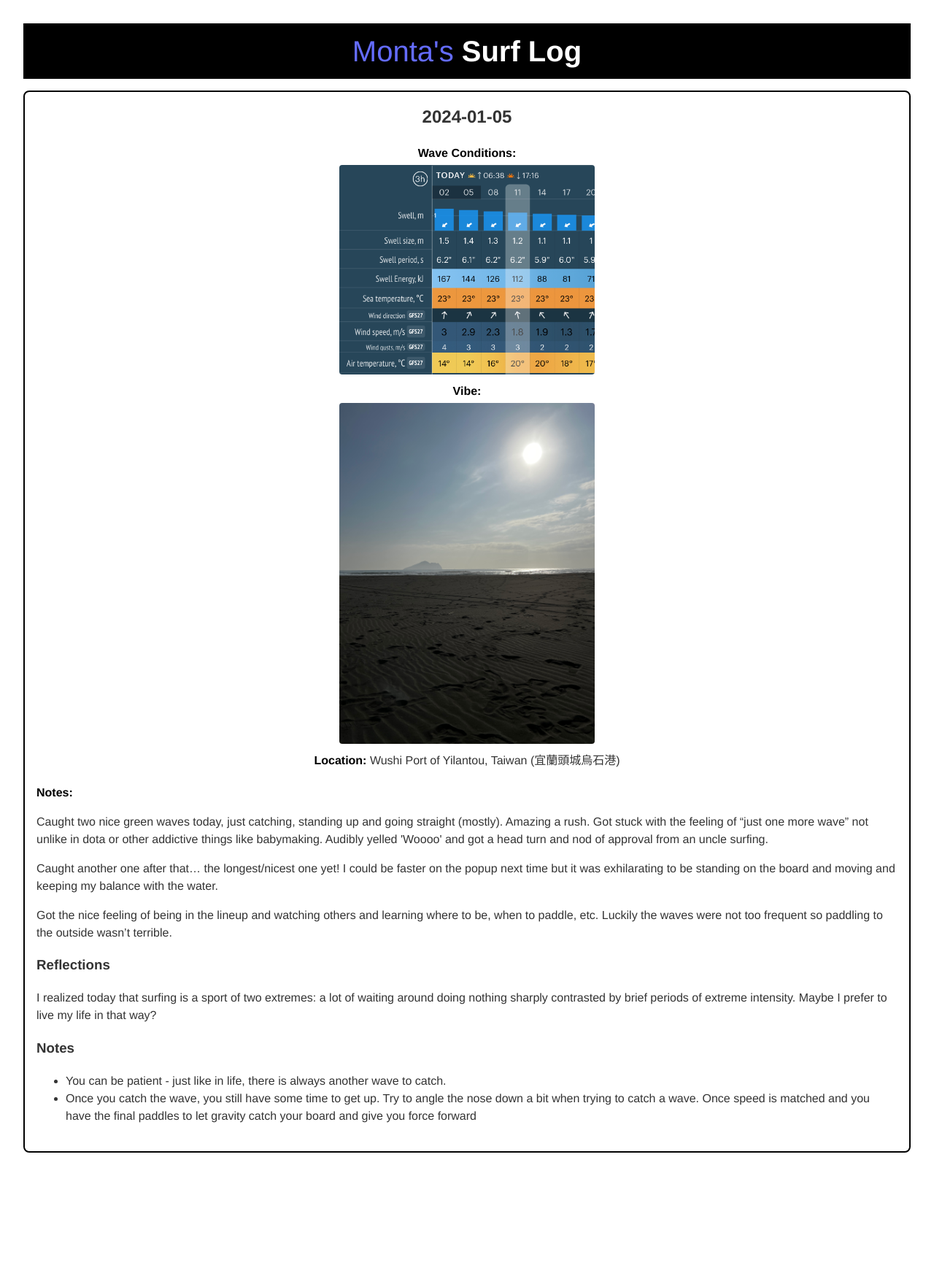
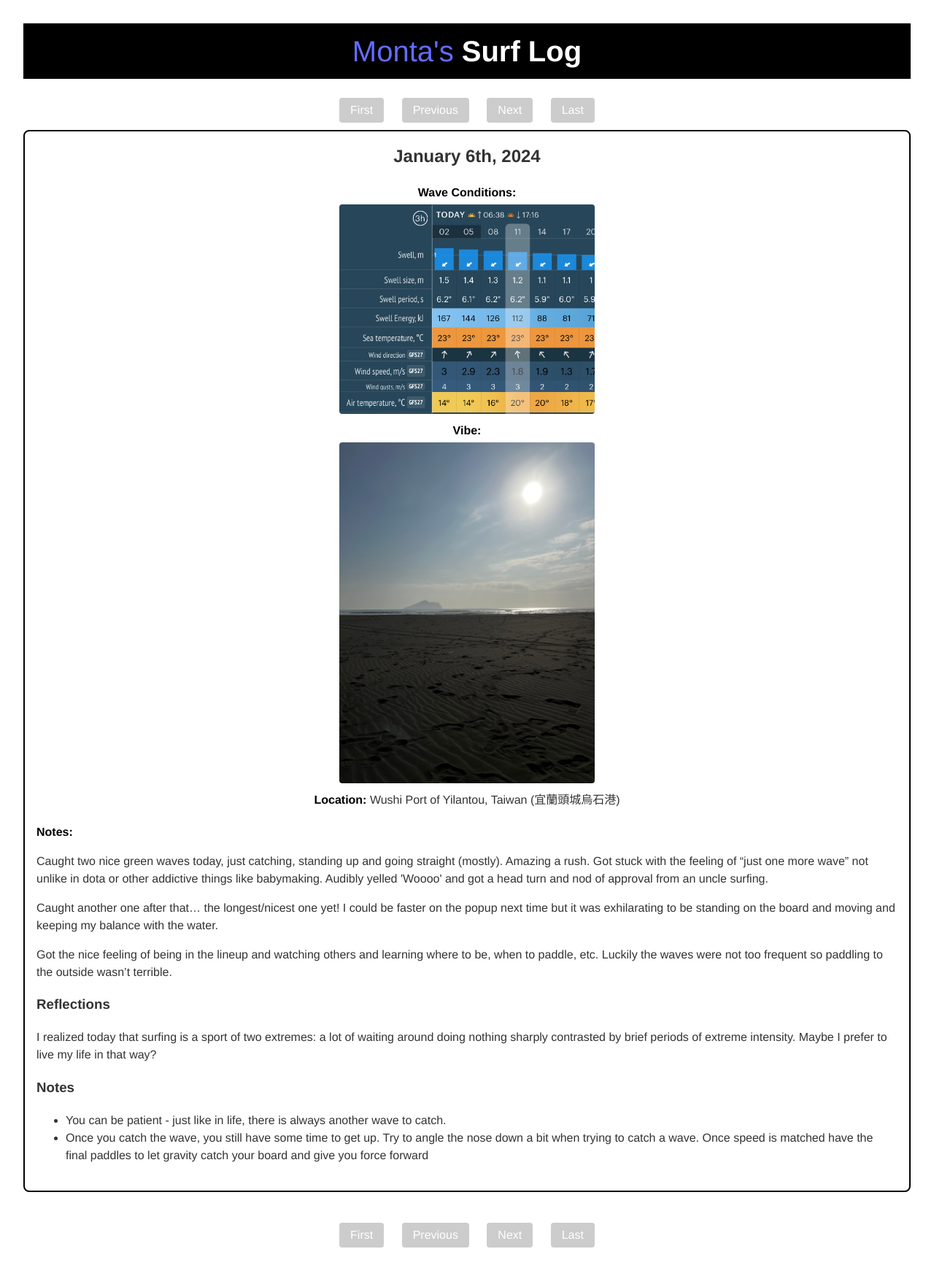
Before and after one commit to montagao/surflog, a Svelte app: page / in a window 1280 px wide. Shown: the top 1748 px of the page at 73% size. Before the commit the page ends 1643 px from the top, so only its background shows below. Built offline with nearby package versions, Linux system fonts and the light colour scheme.

Commit message:
add first and last button and next button (doesn't actually work)

```diff
--- a/src/App.svelte
+++ b/src/App.svelte
@@ -5,18 +5,85 @@
 
     let logs = [
         {
-            date: "2024-01-05",
+            date: "January 6th, 2024",
             location: "Wushi Port of Yilantou, Taiwan (宜蘭頭城烏石港)",
             waveImage: "./01-05-2024.jpg",
             vibeImage: "./01-05-2024-vibe.JPG",
-            notes: " <p>Caught two nice green waves today, just catching, standing up and going straight (mostly). Amazing a rush. Got stuck with the feeling of “just one more wave” not unlike in dota or other addictive things like babymaking. Audibly yelled 'Woooo' and got a head turn and nod of approval from an uncle surfing.</p> <p>Caught another one after that… the longest/nicest one yet! I could be faster on the popup next time but it was exhilarating to be standing on the board and moving and keeping my balance with the water.</p> <p>Got the nice feeling of being in the lineup and watching others and learning where to be, when to paddle, etc. Luckily the waves were not too frequent so paddling to the outside wasn’t terrible.</p> <h3>Reflections</h3> <p>I realized today that surfing is a sport of two extremes: a lot of waiting around doing nothing sharply contrasted by brief periods of extreme intensity. Maybe I prefer to live my life in that way?</p> <h3>Notes</h3> <ul> <li>You can be patient - just like in life, there is always another wave to catch.</li> <li>Once you catch the wave, you still have some time to get up. Try to angle the nose down a bit when trying to catch a wave. Once speed is matched and you have the final paddles to let gravity catch your board and give you force forward</li> </ul>",
+            notes: " <p>Caught two nice green waves today, just catching, standing up and going straight (mostly). Amazing a rush. Got stuck with the feeling of “just one more wave” not unlike in dota or other addictive things like babymaking. Audibly yelled 'Woooo' and got a head turn and nod of approval from an uncle surfing.</p> <p>Caught another one after that… the longest/nicest one yet! I could be faster on the popup next time but it was exhilarating to be standing on the board and moving and keeping my balance with the water.</p> <p>Got the nice feeling of being in the lineup and watching others and learning where to be, when to paddle, etc. Luckily the waves were not too frequent so paddling to the outside wasn’t terrible.</p> <h3>Reflections</h3> <p>I realized today that surfing is a sport of two extremes: a lot of waiting around doing nothing sharply contrasted by brief periods of extreme intensity. Maybe I prefer to live my life in that way?</p> <h3>Notes</h3> <ul> <li>You can be patient - just like in life, there is always another wave to catch.</li> <li>Once you catch the wave, you still have some time to get up. Try to angle the nose down a bit when trying to catch a wave. Once speed is matched have the final paddles to let gravity catch your board and give you force forward</li> </ul>",
         },
         // ... more logs
+        ,
     ];
+    let currentPage = 0;
+    const logsPerPage = 1;
+    let totalLogs = logs.length;
+    let totalPages = Math.ceil(totalLogs / logsPerPage);
+
+    const getPaginatedLogs = () => {
+        const start = currentPage * logsPerPage;
+        const end = start + logsPerPage;
+        return logs.slice(start, end);
+    };
+
+    const nextPage = () => {
+        if (currentPage < totalPages - 1) currentPage++;
+    };
+
+    const prevPage = () => {
+        if (currentPage > 0) currentPage--;
+    };
+
+    const firstPage = () => {
+        currentPage = 0;
+    };
+
+    const lastPage = () => {
+        currentPage = totalPages - 1;
+    };
 </script>
 
 <MainLayout>
-    {#each logs as log}
+    <button on:click={firstPage} disabled={currentPage === 0}>First</button>
+    <button on:click={prevPage} disabled={currentPage === 0}>Previous</button>
+    <button on:click={nextPage} disabled={currentPage === totalPages - 1}
+        >Next</button
+    >
+    <button on:click={lastPage} disabled={currentPage === totalPages - 1}
+        >Last</button
+    >
+
+    {#each getPaginatedLogs() as log}
         <DailyLog {log} />
     {/each}
+
+    <button on:click={firstPage} disabled={currentPage === 0}>First</button>
+    <button on:click={prevPage} disabled={currentPage === 0}>Previous</button>
+    <button on:click={nextPage} disabled={currentPage === totalPages - 1}
+        >Next</button
+    >
+    <button on:click={lastPage} disabled={currentPage === totalPages - 1}
+        >Last</button
+    >
 </MainLayout>
+
+<style>
+    button {
+        margin: 10px;
+        padding: 8px 15px;
+        background-color: #000;
+        color: white;
+        border: none;
+        border-radius: 4px;
+        cursor: pointer;
+        transition: background-color 0.2s;
+    }
+
+    button:disabled {
+        background-color: #ccc;
+        cursor: not-allowed;
+    }
+
+    button:hover:not(:disabled) {
+        background-color: #0056b3;
+    }
+</style>
```
